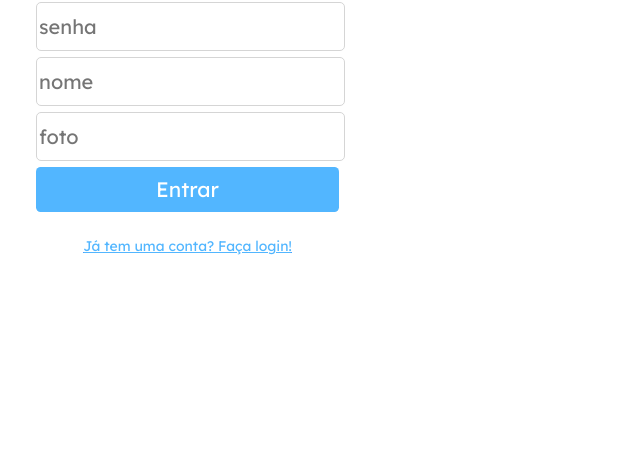
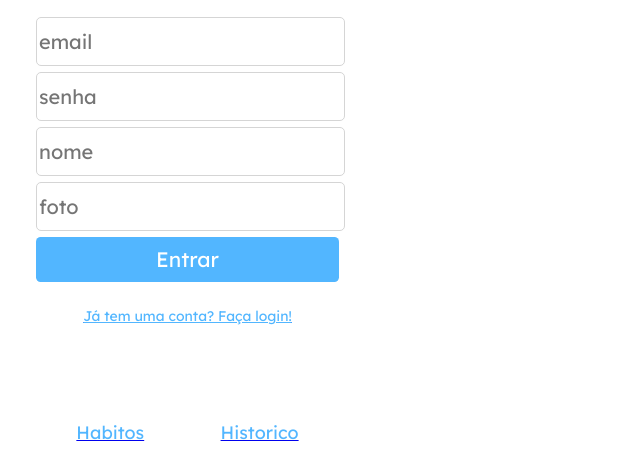
Before and after one commit to FelipeCRAguiar/Projeto_10_TrackIt, a React app: page /cadastro in a window 1280 px wide. Shown: the part 333-800 px from the top of the page, without its empty margins (0-640 px from the left). Built offline with nearby package versions, Linux system fonts and the light colour scheme.

Commit message:
Menu e Topo

```diff
--- a/public/index.html
+++ b/public/index.html
@@ -5,7 +5,7 @@
     <meta name="viewport" content="width=device-width, initial-scale=1" />
     <link rel="preconnect" href="https://fonts.googleapis.com">
     <link rel="preconnect" href="https://fonts.gstatic.com" crossorigin>
-    <link href="https://fonts.googleapis.com/css2?family=Lexend+Deca:wght@100;200;300;400;500;600;700&family=Roboto:ital,wght@0,100;0,300;0,400;0,500;0,700;1,100;1,400;1,500;1,700&display=swap" rel="stylesheet">
+    <link href="https://fonts.googleapis.com/css2?family=Lexend+Deca:wght@100;200;300;400;500;600;700&family=Playball&display=swap" rel="stylesheet">
     <link rel="stylesheet" href="reset.css">
     <title>TrackIt</title>
   </head>
--- a/src/components/Cadastro.js
+++ b/src/components/Cadastro.js
@@ -49,7 +49,7 @@ const Container = styled.div `
         button {
             width: 303px;
             height: 45px;
-            background: #52B6FF;
+            background-color: #52B6FF;
             border-radius: 4.63636px;
             font-family: Lexend Deca;
             font-size: 20.976px;
--- a/src/components/Login.js
+++ b/src/components/Login.js
@@ -47,7 +47,7 @@ const Container = styled.div `
         button {
             width: 303px;
             height: 45px;
-            background: #52B6FF;
+            background-color: #52B6FF;
             border-radius: 4.63636px;
             font-family: Lexend Deca;
             font-size: 20.976px;
--- a/src/components/Menu.js
+++ b/src/components/Menu.js
@@ -1,3 +1,32 @@
+import { Link } from "react-router-dom"
+import styled from "styled-components"
+
 export default function Menu() {
-    return null
+    return (
+        <Container>
+            <Link to='/habitos'>
+                <p>Habitos</p>
+            </Link>
+            <Link to='/historico'>
+                <p>Historico</p>
+            </Link>
+        </Container>
+    )
 }
+
+const Container = styled.div `
+    position: absolute;
+    display: flex;
+    justify-content: space-evenly;
+    align-items: center;
+    width: 375px;
+    height: 70px;
+    bottom: 0px;
+    background-color: #FFFFFF;
+    p {
+        font-family: Lexend Deca;
+        font-size: 17.976px;
+        line-height: 22px;
+        color: #52B6FF;
+    }
+`
--- a/src/components/Topo.js
+++ b/src/components/Topo.js
@@ -1,3 +1,32 @@
+import styled from "styled-components"
+
 export default function Topo() {
-    return null
+    return (
+        <Container>
+            <p>TrackIt</p>
+            <img />
+        </Container>
+    )
 }
+
+const Container = styled.div `
+    width: 375px;
+    height: 70px;
+    background-color: #126BA5;
+    box-shadow: 0px 4px 4px rgba(0, 0, 0, 0.15);
+    display: flex;
+    box-sizing: border-box;
+    padding-left: 18px;
+    padding-right: 10px;
+    p {
+        font-family: Playball;
+        font-size: 38.982px;
+        line-height: 49px;
+        color: #FFFFFF;
+    }
+    img {
+        width: 51px;
+        height: 51px;
+        border-radius: 98.5px;
+    }
+`
```
